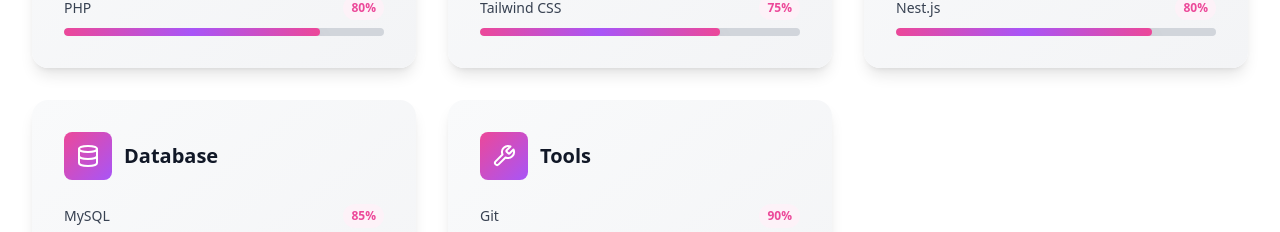
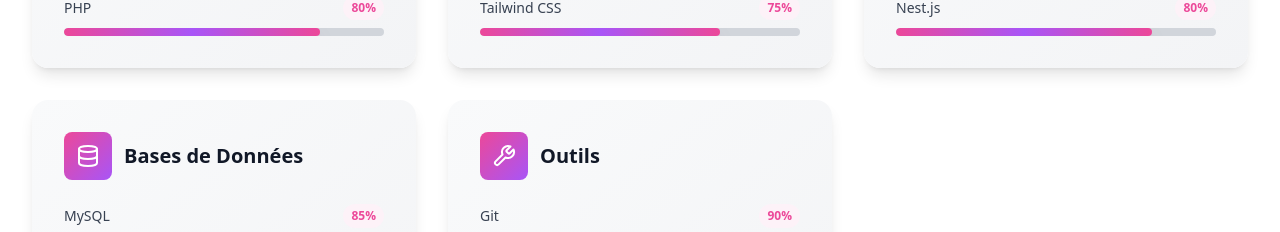
Before and after one commit to antonioramana/antonio-rm-portfolio, a React (Vite) app: page / in a window 1280 px wide. Shown: the part 1752-1984 px from the top of the page. Built offline with nearby package versions, Linux system fonts and the light colour scheme.

Commit message:
add public folder

```diff
--- a/src/components/About.tsx
+++ b/src/components/About.tsx
@@ -32,6 +32,14 @@
     'Backend': Server,
     'Database': Database,
     'Tools': Wrench
+  };
+
+  const categoryLabels: Record<string, string> = {
+    'Languages': 'Languages',
+    'Frontend': 'Frontend',
+    'Backend': 'Backend',
+    'Database': 'Bases de Données',
+    'Tools': 'Outils'
   };
 
   const features = [
@@ -113,7 +121,7 @@
                       <CategoryIcon size={24} className="text-white" />
                     </div>
                     <h4 className="text-xl font-semibold text-gray-900 dark:text-white">
-                      {category}
+                      {categoryLabels[category] || category}
                     </h4>
                   </div>
 
```
